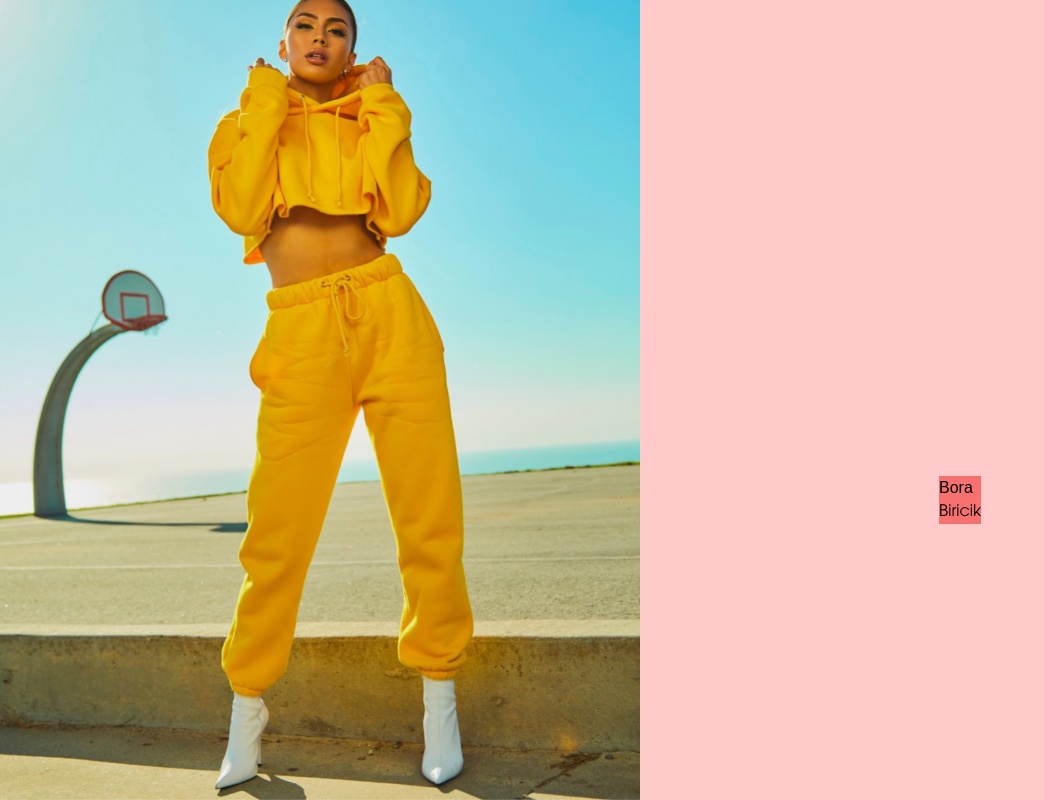
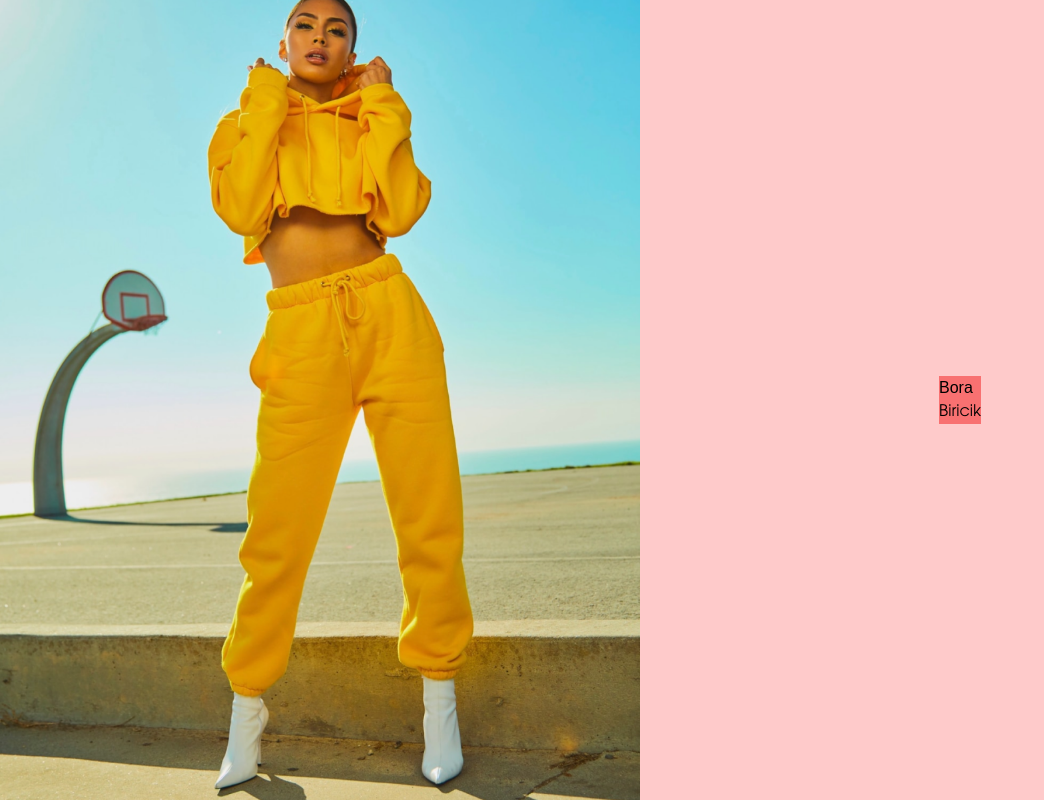
Before and after one commit to borabiricik/product-page-fe, a Next.js app: page / in a window 1280 px wide. Shown: the whole page, without its empty margins (0-1044 px from the left). Built offline with nearby package versions, Linux system fonts and the light colour scheme; a web font is replaced by a local one.

Commit message:
fix(layout): layout overflow fit fix

```diff
--- a/src/modules/common/layouts/PageLayout/index.tsx
+++ b/src/modules/common/layouts/PageLayout/index.tsx
@@ -15,7 +15,7 @@
           priority
         />
       </aside>
-      <main className="flex-1 flex items-center justify-center bg-red-200 h-[1000px]">
+      <main className="flex-1 flex items-center justify-center bg-red-200 min-h-screen">
         {children}
       </main>
     </div>
```
